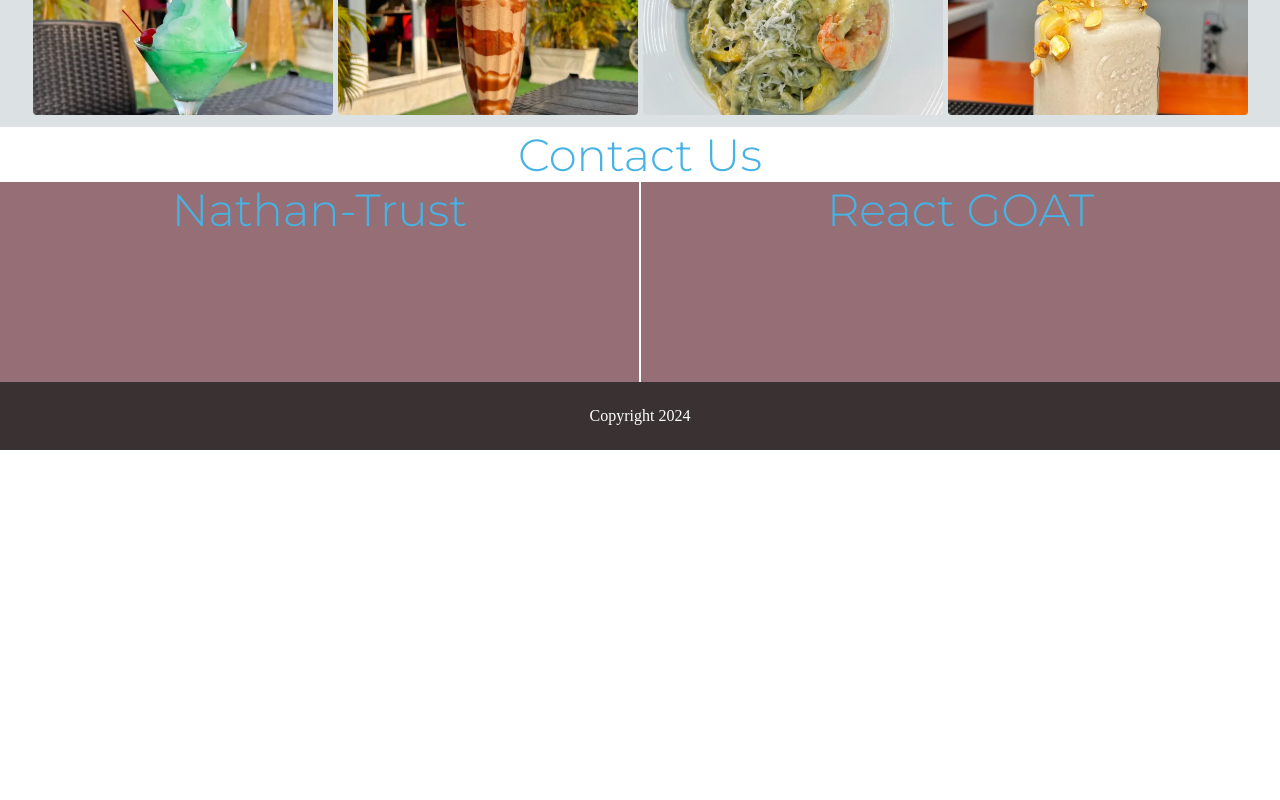
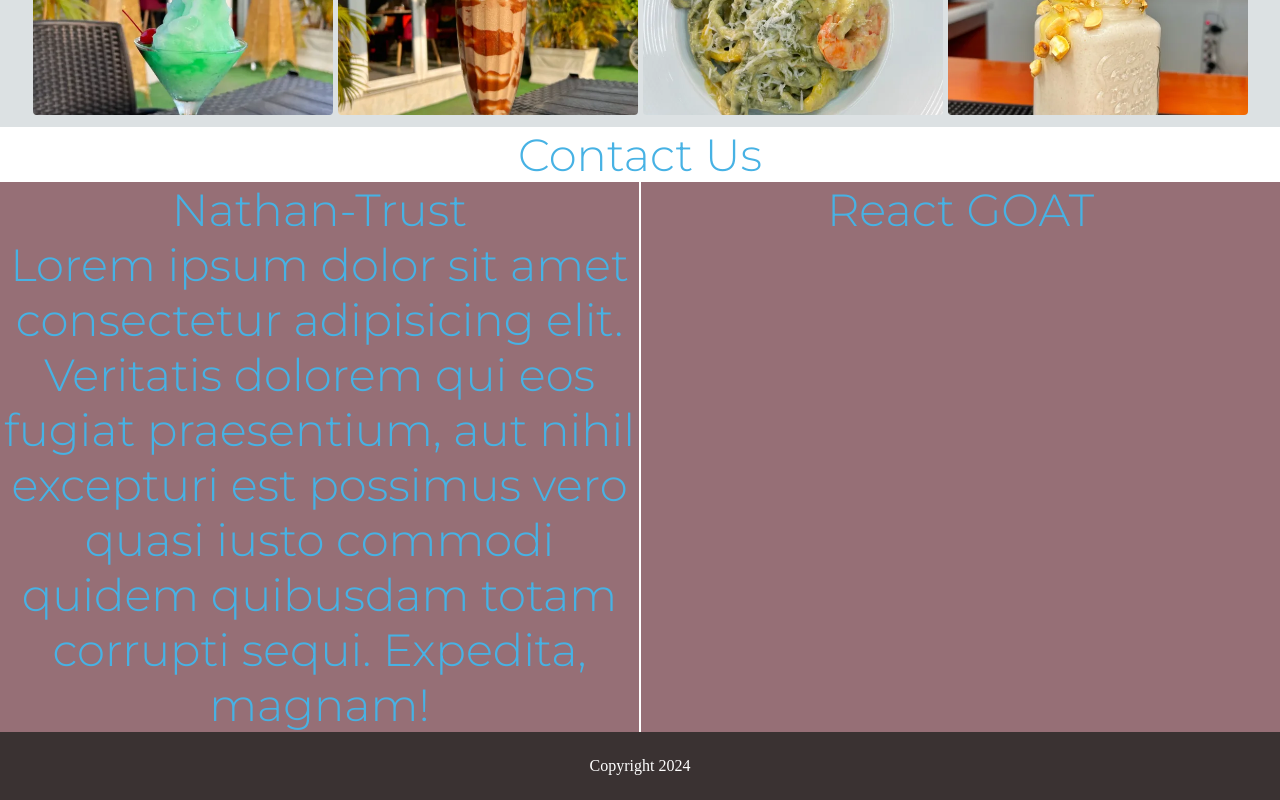
Before and after one commit to Uwana-Attah/Peculiar-charity, a plain HTML site: page index.html in a window 1280 px wide. Shown: the part 1172-1972 px from the top of the page. Before the commit the page ends 1622 px from the top, so only its background shows below. Drawn offline with Linux system fonts and the light colour scheme.

Commit message:
enhancement: contact section with lorem

```diff
--- a/index.html
+++ b/index.html
@@ -122,7 +122,8 @@
         Contact Us
       </p>
       <div class="contactDiv">
-        <div><p>Nathan-Trust</p></div>
+        <div><p>Nathan-Trust</p>
+        <p>Lorem ipsum dolor sit amet consectetur adipisicing elit. Veritatis dolorem qui eos fugiat praesentium, aut nihil excepturi est possimus vero quasi iusto commodi quidem quibusdam totam corrupti sequi. Expedita, magnam!</p></div>
        <div><p>React GOAT</p></div>
      </div>
     </section>
--- a/style.css
+++ b/style.css
@@ -277,7 +277,7 @@ ul {
 
 .contactDiv div{
   width: 100%;
-  height: 200px;
+  /* height: 200px; */
   background-color: rgb(150, 111, 118);
 
 
```
